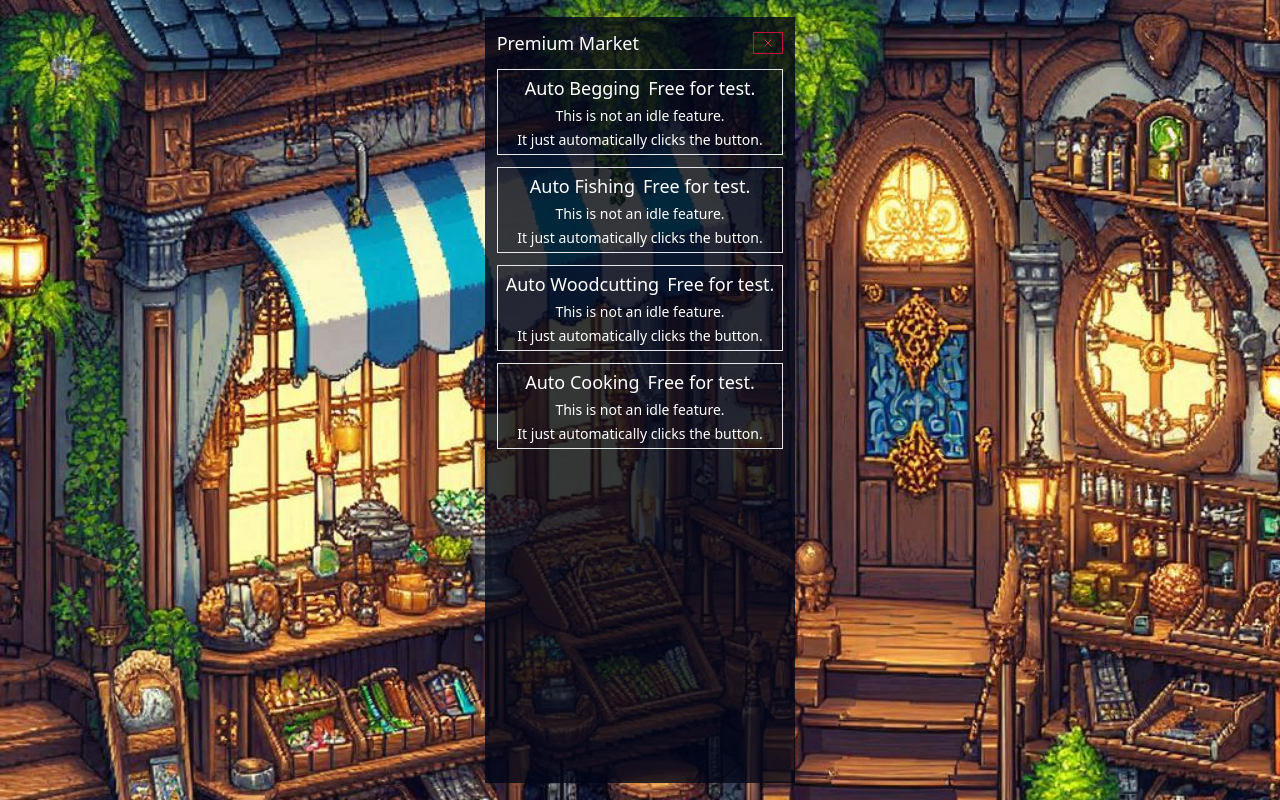
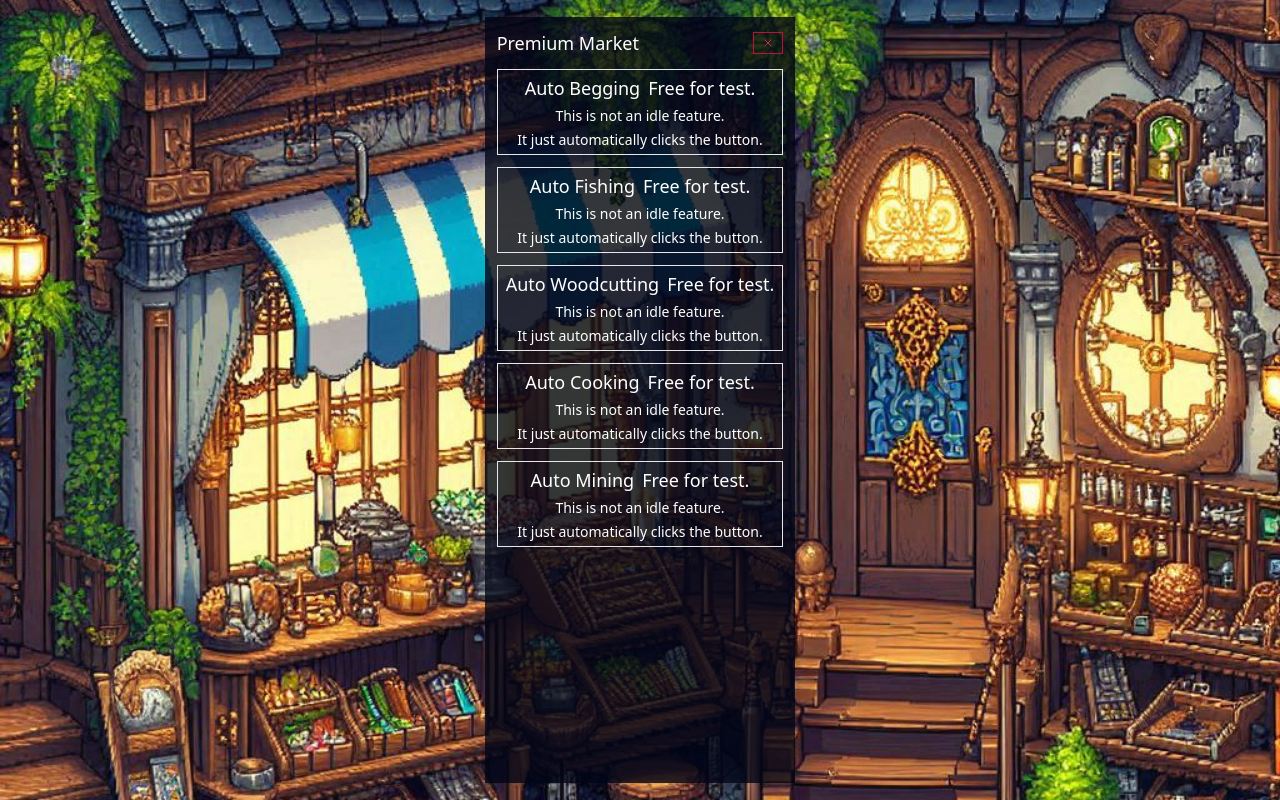
Before and after one commit to vsonmez/eternal-harvest, a React (Create React App) app: page / in a window 1280 px wide. Both pictures are taken after a click on the button 800 px from the left and 777 px from the top of the page. Built offline with nearby package versions, Linux system fonts and the light colour scheme.

Commit message:
auto mining added to premium market

```diff
--- a/src/App.tsx
+++ b/src/App.tsx
@@ -9,7 +9,7 @@ import useMessageStore from "./store/hooks/use-message-store.hook";
 
 function App() {
   const { addMessage } = useMessageStore();
-  /* useTimeTrackerWithReward(); */
+  useTimeTrackerWithReward();
 
   React.useEffect(() => {
     addMessage({
--- a/src/premium-market/premium-market.component.tsx
+++ b/src/premium-market/premium-market.component.tsx
@@ -6,6 +6,7 @@ import useToastrStore from "../store/hooks/use-toastr-store.hook";
 import useFishingStore from "../store/hooks/skills/use-fishing-store.hook";
 import useWoodcutterStore from "../store/hooks/skills/use-woodcutter-store.hook";
 import useCookingStore from "../store/hooks/skills/use-cooking-store.hook";
+import useMiningStore from "../store/hooks/skills/mining-store.hook";
 
 type Props = {
   onClose: () => void;
@@ -16,6 +17,7 @@ const PremiumMarket: React.FC<Props> = ({ onClose }) => {
   const { setAutoFishing, hasAutoFishing } = useFishingStore();
   const { hasAutoWoodcutting, setAutoWoodcutting } = useWoodcutterStore();
   const { hasAutoCooking, setAutoCooking } = useCookingStore();
+  const { hasAutoMining, setHasAutoMining } = useMiningStore();
   const { addToastrMessage } = useToastrStore();
   return (
     <DialogComponent onClose={onClose} title="Premium Market" className="premium">
@@ -120,6 +122,31 @@ const PremiumMarket: React.FC<Props> = ({ onClose }) => {
             )}
           </ButtonComponent>
         </li>
+        <li>
+          <ButtonComponent
+            disabled={hasAutoMining}
+            className="w-full flex flex-col items-center gap-1"
+            onClick={() => {
+              setHasAutoMining(true);
+              addToastrMessage({
+                type: "success",
+                text: "You bought the auto mining!",
+              });
+            }}
+          >
+            <span className="flex items-center gap-2 text-lg">
+              <span>Auto Mining</span>
+              {!hasAutoMining && <span>Free for test.</span>}
+            </span>
+            {hasAutoMining && <span>Already bought</span>}
+            {!hasAutoMining && (
+              <>
+                <span>This is not an idle feature.</span>
+                <span>It just automatically clicks the button.</span>
+              </>
+            )}
+          </ButtonComponent>
+        </li>
       </ul>
     </DialogComponent>
   );
--- a/src/skill-actions/skill-action-select.component.tsx
+++ b/src/skill-actions/skill-action-select.component.tsx
@@ -96,7 +96,7 @@ const SkillActionSelect: React.FC<Props> = ({ onClose }) => {
       setSkillActionType(skillActionype);
       onClose();
     },
-    [currentLocation, onClose, setSkillActionType, addToastrMessage]
+    [currentLocation, onClose, setSkillActionType, addToastrMessage, carpentryLevel]
   );
   return (
     <DialogComponent onClose={onClose} title="Action List" className="skillAction">
```
